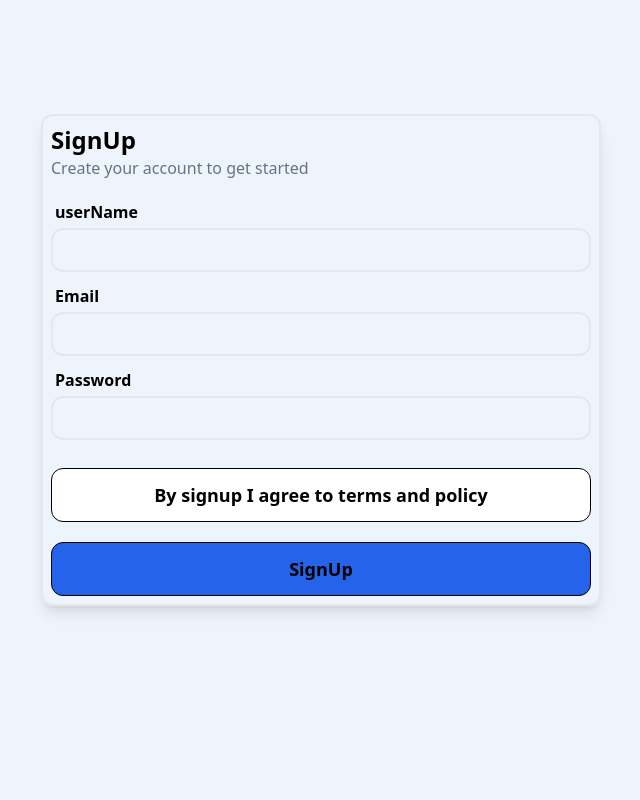
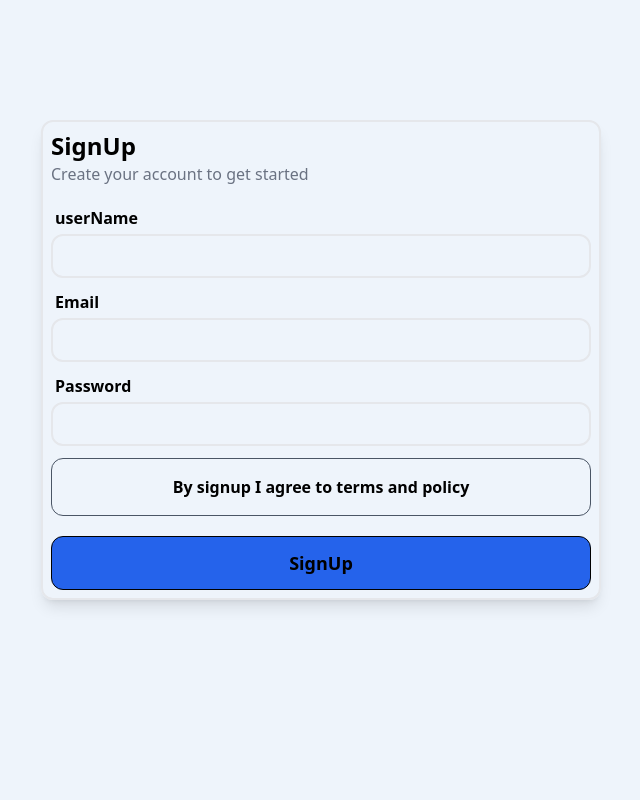
Before and after one commit to moshaosama/Hotel_Reservations, a React (Vite) app in the folder zendo_fe/: page /signup in a window 1280 px wide. Shown: the top 800 px of the page, without its empty margins (319-959 px from the left). Built offline with nearby package versions, Linux system fonts and the light colour scheme.

Commit message:
modify: adjusted FormSignUp layout and logic

```diff
--- a/zendo_fe/src/Auth/SignUp/Component/FormSignUp.tsx
+++ b/zendo_fe/src/Auth/SignUp/Component/FormSignUp.tsx
@@ -4,7 +4,9 @@ import useFormStateSignUp from "../Hooks/FormStateSignUp";
 import DescriptionSignUp from "./DescriptionSignUp";
 
 const FormSignUp = () => {
-  const { fetchHandleSignup, handleSubmit, register } = useFormStateSignUp();
+  const { fetchHandleSignup, handleSubmit, register, isValid } =
+    useFormStateSignUp();
+
   return (
     <div className="w-full flex justify-center items-center h-[90vh]">
       <div className="flex flex-col gap-3 border-2 border-gray-200 hover:shadow-2xl transition-all duration-300 w-[35pc] p-2 rounded-xl shadow-lg">
@@ -21,7 +23,7 @@ const FormSignUp = () => {
               type="text"
               id="userName"
               className="py-2 px-2 border-2 border-gray-200 rounded-xl"
-              {...register("userName")}
+              {...register("userName", { required: true })}
             />
           </p>
 
@@ -33,7 +35,7 @@ const FormSignUp = () => {
               type="email"
               id="Email"
               className="py-2 px-2 border-2 border-gray-200 rounded-xl"
-              {...register("Email")}
+              {...register("Email", { required: true })}
             />
           </p>
 
@@ -45,17 +47,20 @@ const FormSignUp = () => {
               type="password"
               id="Password"
               className="py-2 px-2 border-2 border-gray-200 rounded-xl"
-              {...register("Password")}
+              {...register("Password", { required: true })}
             />
           </p>
 
           <p className="col-span-2 flex flex-col gap-1">
+            <div className="border-1 border-solid border-gray-600 py-4 flex justify-center rounded-xl font-semibold">
+              <h1>By signup I agree to terms and policy</h1>
+            </div>
             <Button
-              Title="By signup I agree to terms and policy"
-              bGround="white"
+              disabled={isValid}
+              Title="SignUp"
+              bGround="#2563eb"
               color="black"
             />
-            <Button Title="SignUp" bGround="#2563eb" color="black" />
           </p>
         </form>
       </div>
```
